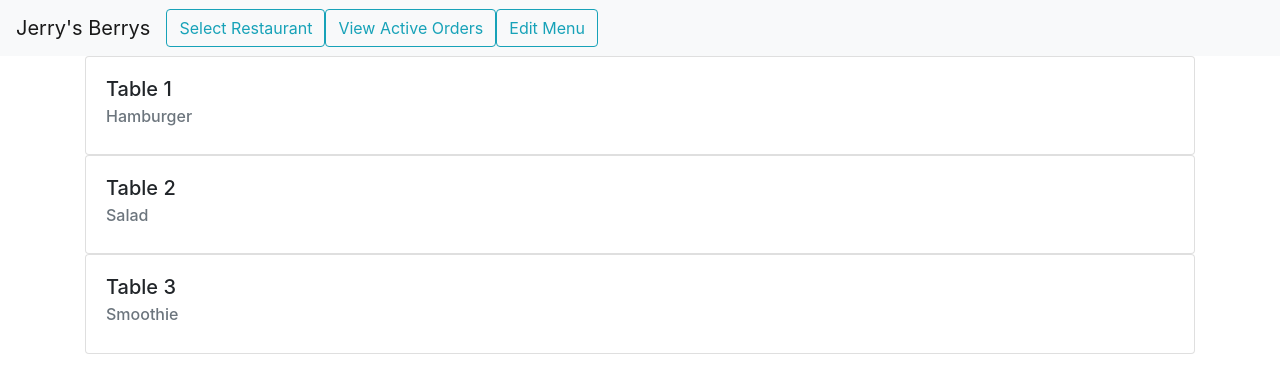
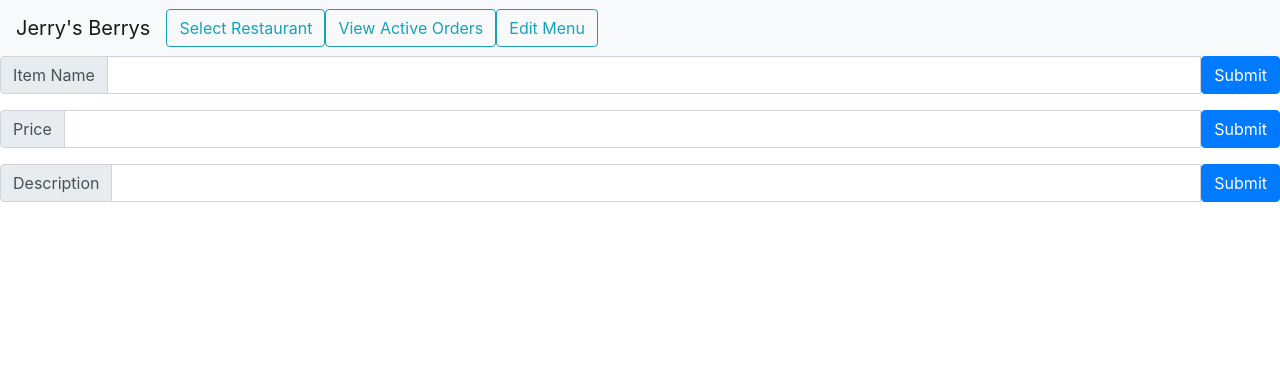
Before and after one commit to bulanov416/hackgt-2020, a React (Create React App) app in the folder restaurant/: page / in a window 1280 px wide. Shown: the top 390 px of the page. Built offline with nearby package versions, Linux system fonts and the light colour scheme.

Commit message:
add more fields

```diff
--- a/restaurant/src/index.js
+++ b/restaurant/src/index.js
@@ -8,7 +8,8 @@ import 'bootstrap/dist/css/bootstrap.min.css';
 
 ReactDOM.render(
   <React.StrictMode>
-    <App />
+    {/* <App /> */}
+    <AddMenuItem/>
   </React.StrictMode>,
   document.getElementById('root')
 );
--- a/restaurant/src/pages/AddMenuItem.js
+++ b/restaurant/src/pages/AddMenuItem.js
@@ -15,7 +15,29 @@ function AddMenuItem() {
           </Navbar>
           <InputGroup className="mb-3">
                 <InputGroup.Prepend>
-                    <InputGroup.Text id="inputGroup-sizing-default">Add Item</InputGroup.Text>
+                    <InputGroup.Text id="inputGroup-sizing-default">Item Name</InputGroup.Text>
+                </InputGroup.Prepend>
+                <FormControl inputRef={ref => { this.myInput = ref; }}
+                    aria-label="Add Item"
+                    aria-describedby="inputGroup-sizing-default"
+                />
+                <Button as="input" type="submit" value="Submit" />{' '}
+          </InputGroup>
+
+          <InputGroup className="mb-3">
+                <InputGroup.Prepend>
+                    <InputGroup.Text id="inputGroup-sizing-default">Price</InputGroup.Text>
+                </InputGroup.Prepend>
+                <FormControl inputRef={ref => { this.myInput = ref; }}
+                    aria-label="Add Item"
+                    aria-describedby="inputGroup-sizing-default"
+                />
+                <Button as="input" type="submit" value="Submit" />{' '}
+          </InputGroup>
+
+          <InputGroup className="mb-3">
+                <InputGroup.Prepend>
+                    <InputGroup.Text id="inputGroup-sizing-default">Description</InputGroup.Text>
                 </InputGroup.Prepend>
                 <FormControl inputRef={ref => { this.myInput = ref; }}
                     aria-label="Add Item"
```
